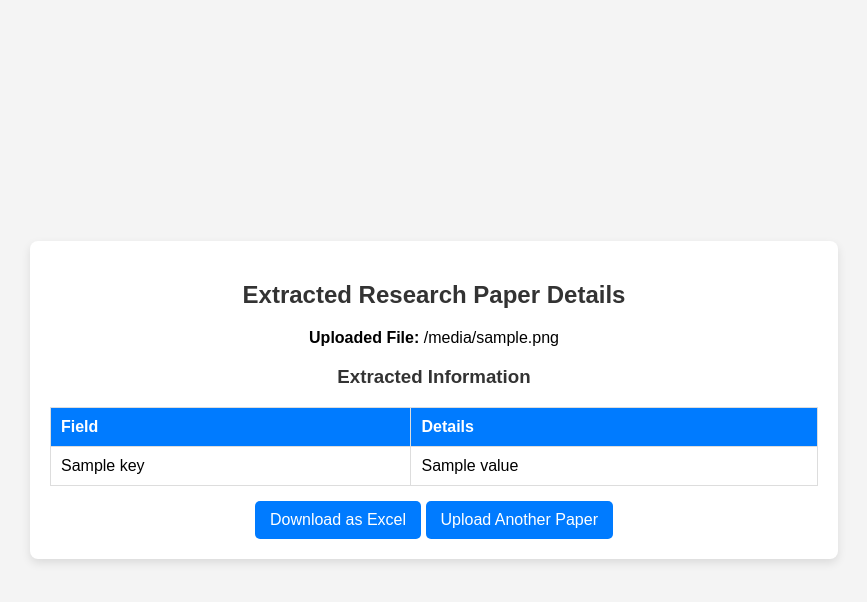
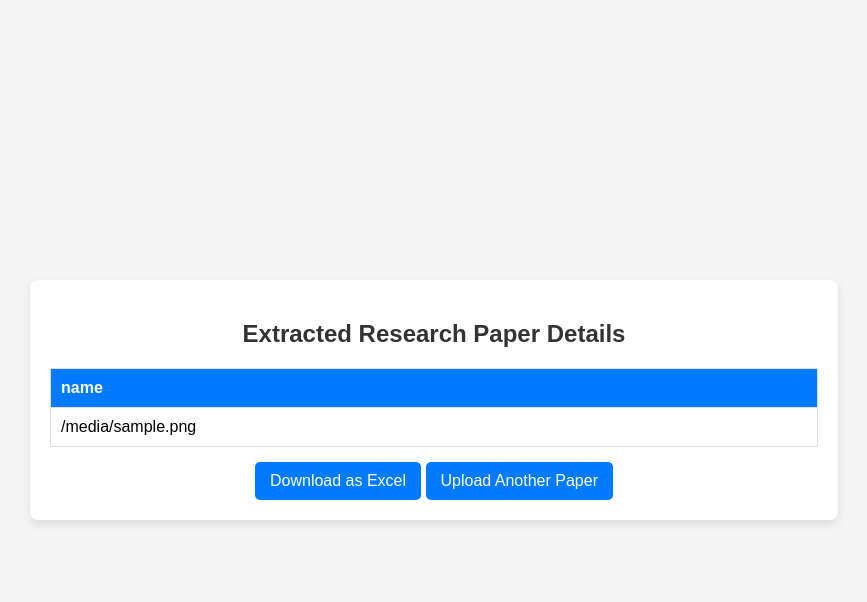
Before and after one commit to farhat-qadri/Research-Paper-Details, a Flask app: template templates/results.html in a window 1280 px wide. Shown: the top 602 px of the page, without its empty margins (206-1073 px from the left). Run offline with Flask 3, Linux system fonts and the light colour scheme; the template is opened without the code that fills it: most values are stand-ins (such as "Sample title", 1, 10 or a date in 2020); some libraries are stand-ins or nearby versions.

Commit message:
Update results.html

```diff
--- a/templates/results.html
+++ b/templates/results.html
@@ -63,20 +63,22 @@
 <body>
     <div class="container">
         <h2>Extracted Research Paper Details</h2>
-        <p><strong>Uploaded File:</strong> <span id="filename">{{ filename }}</span></p>
-        <h3>Extracted Information</h3>
         <table id="data-table">
             <thead>
                 <tr>
-                    <th>Field</th>
-                    <th>Details</th>
+                    {% if response|length > 0 %}
+                        {% for key in response[0].response.keys() %}
+                            <th>{{ key }}</th>
+                        {% endfor %}
+                    {% endif %}
                 </tr>
             </thead>
             <tbody>
-                {% for key, value in response.items() %}
+                {% for file in response %}
                 <tr>
-                    <td>{{ key }}</td>
+                    {% for value in file.response.values() %}
                     <td>{{ value }}</td>
+                    {% endfor %}
                 </tr>
                 {% endfor %}
             </tbody>
@@ -85,25 +87,40 @@
         <a href="/">Upload Another Paper</a>
     </div>
 
+
+
 <script>
     function downloadExcel() {
         let table = document.getElementById("data-table");
-            let rows = table.getElementsByTagName("tr");
+
+        // Get the headers (keys)
+        let headerCells = table.querySelector("thead tr").querySelectorAll("th");
+        let headers = [];
+        headerCells.forEach(cell => {
+            headers.push(cell.innerText.trim());
+        });
+
+        // Get all rows of data
+        let dataRows = table.querySelectorAll("tbody tr");
         let data = [];
 
-            for (let i = 1; i < rows.length; i++) { // Skip header
-                let cells = rows[i].getElementsByTagName("td");
-                data.push({
-                    "Field": cells[0].innerText,
-                    "Details": cells[1].innerText
+        dataRows.forEach(row => {
+            let dataCells = row.querySelectorAll("td");
+            let rowData = {};
+            headers.forEach((header, index) => {
+                rowData[header] = dataCells[index].innerText.trim();
             });
-            }
+            data.push(rowData);
+        });
 
+        // Convert the array of objects into a sheet and create a workbook
         let ws = XLSX.utils.json_to_sheet(data);
         let wb = XLSX.utils.book_new();
         XLSX.utils.book_append_sheet(wb, ws, "Research Details");
         XLSX.writeFile(wb, "Extracted_Research_Details.xlsx");
     }
 </script>
+
+
 </body>
 </html>
```
Lines whose indentation alone changed are shown as unchanged.
